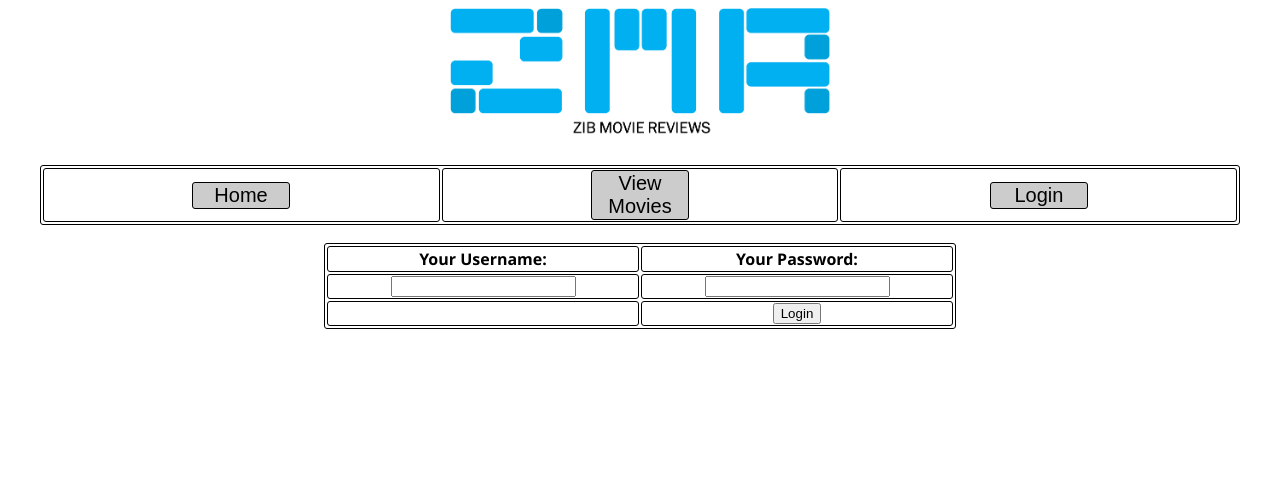
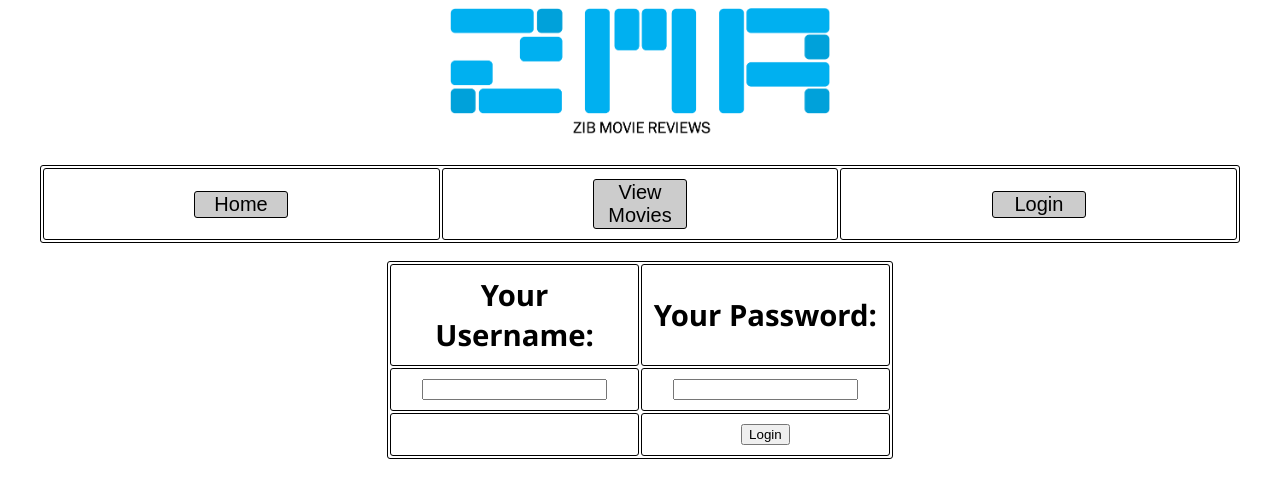
Before and after one commit to TCZIB/QA_Project_1, a Flask app: page /login_page in a window 1280 px wide. Shown: the top 498 px of the page. Run offline with Flask 2, Linux system fonts and the light colour scheme; parts of the project's set-up code (start-up, migrations or seed data) failed here and were passed over.

Commit message:
Made more visually appealing

```diff
--- a/main_app/sub_programs/routes.py
+++ b/main_app/sub_programs/routes.py
@@ -141,7 +141,7 @@ def logged_in(user=0, password=0):
             form_movie_cover_art = form.movie_cover_art.data
 
             if not form_movie_cover_art:
-                message = "Empty movie cover art"
+                message = "Empty movie cover photo"
                 return render_template("user_home.html",items = Movies.query.order_by(Movies.movie_title), user=user, password=password, message_add_error=message, form=form)
 
             if not form_movie_title:
@@ -211,7 +211,7 @@ def modify_movie(movie_id, user):
             form_movie_cover_art = form.movie_cover_art.data
 
             if not form_movie_cover_art:
-                message = "Empty movie cover art"
+                message = "Empty movie cover photo"
                 return render_template("modify.html", form=form, item=item_to_modify, user=user, password=password, message=message)
 
             if not form_movie_title:
--- a/main_app/sub_programs/static/styles.css
+++ b/main_app/sub_programs/static/styles.css
@@ -8,6 +8,8 @@ table, th, td, tr {
     margin: auto;
     table-layout: fixed;
     font-family:'Segoe UI', Tahoma, Geneva, Verdana, sans-serif;
+    font-size-adjust: 1;
+
 }
 th.small {
     width: 10%;
@@ -48,7 +50,7 @@ button{
     border-radius:3px;
     -moz-border-radius:3px;
 }
-.general_text {
+text {
     text-align: center;
     margin: auto;
     font-family:'Segoe UI', Tahoma, Geneva, Verdana, sans-serif;
--- a/main_app/sub_programs/templates/layout.html
+++ b/main_app/sub_programs/templates/layout.html
@@ -10,9 +10,9 @@
                 <br>
             <table>
                 <tr>
-                    <td class="NavBar"> <a href="{{ url_for('home_page') }}"><button> Home </button> </a> </td>
-                    <td class="NavBar">  <a href="{{ url_for('view_movies') }}"><button> View Movies </button> </a> </td>
-                    <td class="NavBar"> <a href="{{ url_for('login_page') }}"> <button> Login </button> </a> </td>
+                    <td class="NavBar" style="padding: 10px;"> <a href="{{ url_for('home_page') }}"><button> Home </button> </a> </td>
+                    <td class="NavBar" style="padding: 10px;">  <a href="{{ url_for('view_movies') }}"><button> View Movies </button> </a> </td>
+                    <td class="NavBar" style="padding: 10px;"> <a href="{{ url_for('login_page') }}"> <button> Login </button> </a> </td>
                 </tr>
             </table>
         </div>
--- a/main_app/sub_programs/templates/login.html
+++ b/main_app/sub_programs/templates/login.html
@@ -7,22 +7,22 @@
 
 {% block page_contents %}
 
-<table style="width: 50%;">
+<table style="width: 40%;">
     <tr>
-        <th> {{ form.form_username.label }} </th>
-        <th> {{ form.form_password.label }} </th>
+        <th style="padding: 10px;"> {{ form.form_username.label }} </th>
+        <th style="padding: 10px;"> {{ form.form_password.label }} </th>
     </tr>
     <form method = 'post' action = ''>
         {{ form.hidden_tag() }}
 
     <tr>
-        <td> {{ form.form_username }} </td>
-        <td> {{ form.form_password }} </td>
+        <td style="padding: 10px;"> {{ form.form_username }} </td>
+        <td style="padding: 10px;"> {{ form.form_password }} </td>
     </tr>
     <tr>
 
-        <td> {{ message }}</td>
-        <td> {{ form.submit }} </td>
+        <td style="padding: 10px;"> {{ message }}</td>
+        <td style="padding: 10px;"> {{ form.submit }} </td>
 
     </tr>
     </form>
--- a/main_app/sub_programs/templates/modify.html
+++ b/main_app/sub_programs/templates/modify.html
@@ -23,7 +23,7 @@
         <td> Choose an option below </td>
     </tr>
     <tr>
-        <td> <img src="{{ item.movie_cover_art }}" alt="{{ item.movie_title }}" width="100"> </td>
+        <td> <img src="{{ item.movie_cover_art }}" alt="{{ item.movie_title }}" width="100%"> </td>
         <td> {{ item.movie_title }} </td>
         <td> {{ item.movie_age }} </td>
         <td> {{ item.movie_description }} </td>
@@ -60,7 +60,7 @@
             <td> {{ form.movie_cover_art }} </td>
             <td> {{ form.movie_title }} </td>
             <td> {{ form.movie_age }} </td>
-            <td> {{ form.movie_description(cols=120, rows=3) }} </td>
+            <td style="padding: 10px;" class="centre"> {{ form.movie_description(cols=100, rows=3) }} </td>
             <td> {{ form.movie_runtime }} </td>
             <td> {{ form.modify }} <br> {{ message }} </td>
         </tr>
--- a/main_app/sub_programs/templates/movies.html
+++ b/main_app/sub_programs/templates/movies.html
@@ -24,7 +24,7 @@
     {% for item in items %}
 
     <tr>
-        <td> <img src="{{ item.movie_cover_art }}" alt="{{ item.movie_title }}" width="100"> </td>
+        <td> <img src="{{ item.movie_cover_art }}" alt="{{ item.movie_title }}" width="100%"> </td>
         <td> {{ item.movie_title }} </td>
         <td> {{ item.movie_age }} </td>
         <td> {{ item.movie_description }} </td>
--- a/main_app/sub_programs/templates/review_page.html
+++ b/main_app/sub_programs/templates/review_page.html
@@ -18,7 +18,7 @@
         <th class="small"> Number of reviews </th>
     </tr>
     <tr>
-        <td> <img src="{{ item.movie_cover_art }}" alt="{{ item.movie_title }}" width="100"> </td>
+        <td> <img src="{{ item.movie_cover_art }}" alt="{{ item.movie_title }}" width="100%"> </td>
         <td> {{ item.movie_title }} </td>
         <td> {{ item.movie_age }} </td>
         <td> {{ item.movie_description }} </td>
@@ -38,7 +38,7 @@
         {{ form.hidden_tag() }}
     <tr>
         <td> {{ form.username }} </td>
-        <td class="nosize"> {{ form.review(cols=125, rows=3)}}</td>
+        <td style="padding: 10px; width: 80%;" class="centre"> {{ form.review(cols=150, rows=3) }} </td>
         <td> {{form.submit }} <br> {{ error_message }} </td>
     </tr>
     </form>
```
Also changed, not shown: main_app/sub_programs/templates/index.html (+7 -9 lines), main_app/sub_programs/templates/user_home.html (+9 -9 lines), main_app/sub_programs/tests/test_app.py (+1 -1 lines), 1 other file.
